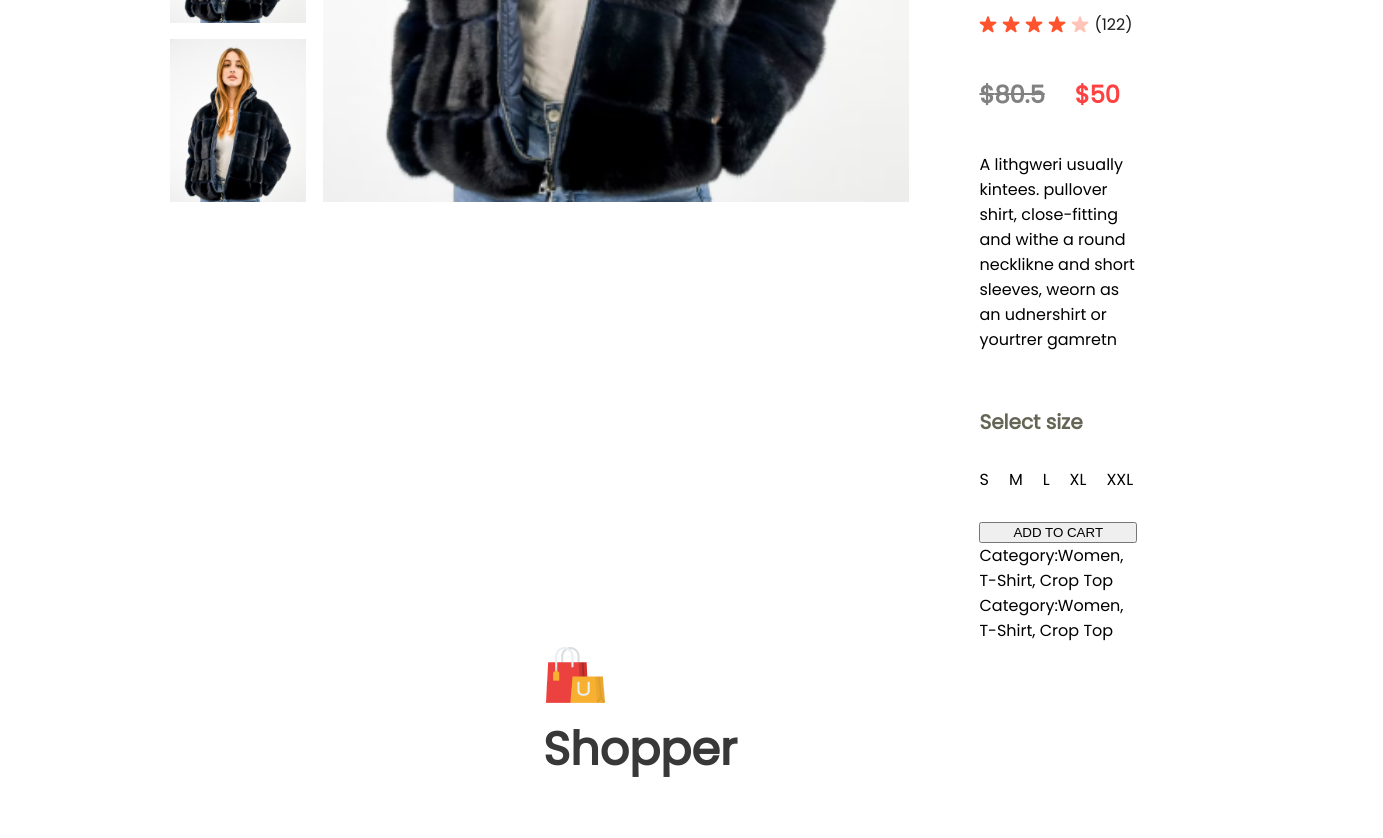
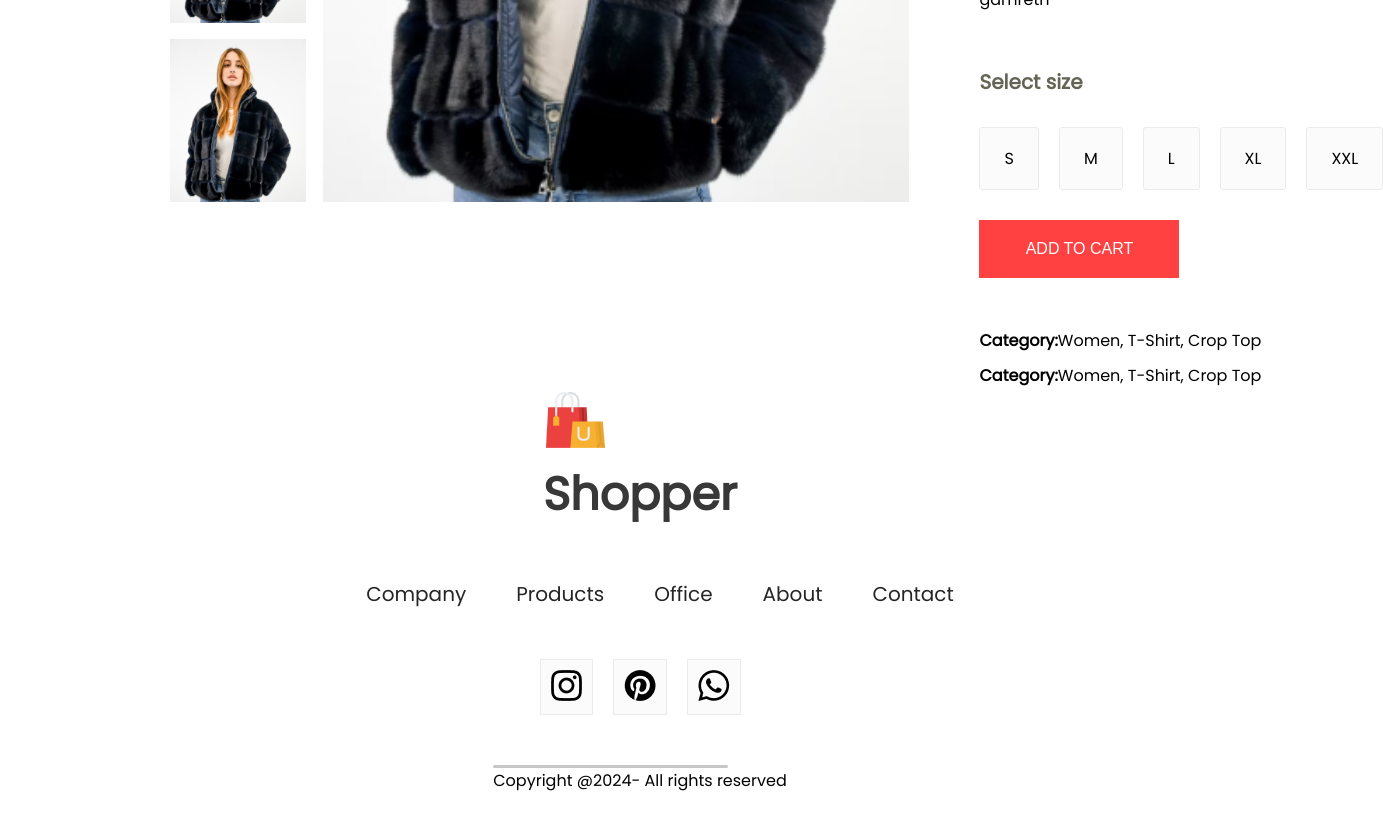
Before and after one commit to zzinue/E-commerce-Frontend, a React (Create React App) app: page /product/1 in a window 1280 px wide. Shown: the part 740-1578 px from the top of the page, 1383 px wide, since content can reach past the window. After the commit the page ends 1533 px from the top, so only its background shows below. Built offline with nearby package versions, Linux system fonts and the light colour scheme.

Commit message:
product display ready

```diff
--- a/src/Components/ProductDisplay/ProductDisplay.css
+++ b/src/Components/ProductDisplay/ProductDisplay.css
@@ -1,31 +1,30 @@
-.productdisplay{
+.productdisplay {
   display: flex;
   margin: 0px 170px;
 }
-.productdisplay-left{
+.productdisplay-left {
   display: flex;
-    gap:   17px;
+  gap: 17px;
 }
-.productdisplay-img-list{
+.productdisplay-img-list {
   display: flex;
   flex-direction: column;
   gap: 16px;
-
 }
-.productdisplay-img-list img{
+.productdisplay-img-list img {
   height: 163px;
 }
-.productdisplay-main-img{
+.productdisplay-main-img {
   width: 586px;
   height: 700px;
 }
 
-.productdisplay-right{
+.productdisplay-right {
   margin: 0px 70px;
   display: flex;
   flex-direction: column;
 }
-.productdisplay-right h1{
+.productdisplay-right h1 {
   color: #3d3d3d;
   font-size: 40px;
   font-weight: 700;
@@ -35,31 +34,56 @@ gap: 16px;
   align-items: center;
   margin-top: 30px;
   gap: 5px;
+  font-size: 16px;
   color: #1c1c1c;
-    font-size: 16px;
 }
-.productdisplay-right-prices{
+.productdisplay-right-prices {
   display: flex;
   margin: 40px 0px;
   gap: 30px;
   font-size: 24px;
   font-weight: 700;
 }
-.productdisplay-right-price-old{
+.productdisplay-right-price-old {
   color: #818181;
   text-decoration: line-through;
 }
-.productdisplay-right-price-new{
+.productdisplay-right-price-new {
   color: #ff4141;
 }
-.productdisplay-right-size h1{
-margin-top:55px;
+.productdisplay-right-size h1 {
+  margin-top: 55px;
   color: #656556;
   font-size: 20px;
   font-weight: 600;
 }
-.productdisplay-right-sizes{
+.productdisplay-right-sizes {
   display: flex;
   margin: 30px 0px;
   gap: 20px;
 }
+
+.productdisplay-right-sizes div {
+  padding: 18px 24px;
+  background-color: #fbfbfb;
+  border: 1px solid #ebebeb;
+  border-radius: 3px;
+  cursor: pointer;
+}
+.productdisplay-right button {
+  padding: 20px 40px;
+  width: 200px;
+  font-size: 16px;
+  color: white;
+  background: #ff4141;
+  margin-bottom: 40px;
+  border: none;
+  outline: none;
+  cursor: pointer;
+}
+.productdisplay-right-category {
+  margin-top: 10px;
+}
+.productdisplay-right-category span {
+  font-weight: 600;
+}
```
Lines whose indentation alone changed are shown as unchanged.
